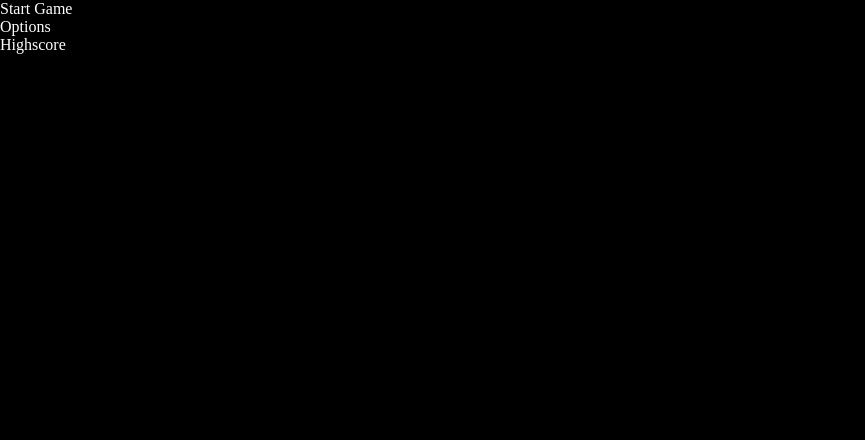
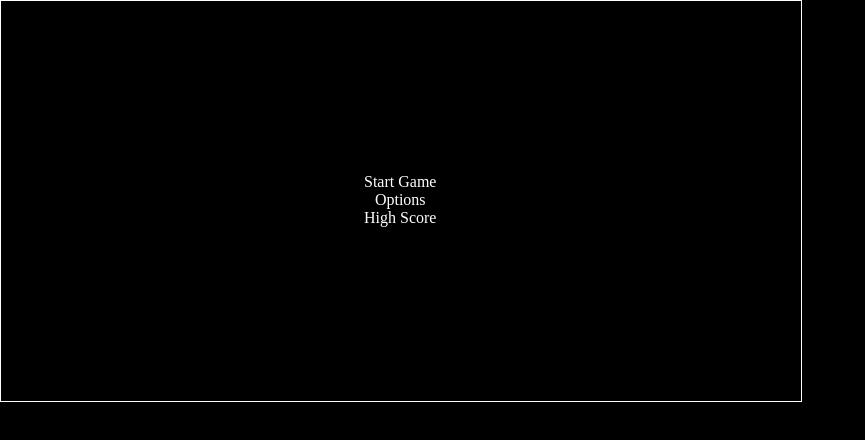
Before and after one commit to noobiept/snake, a browser extension: page index.html in a window 1280 px wide. Shown: the whole page, without its empty margins (0-865 px from the left). Drawn offline with Linux system fonts and the light colour scheme.

Commit message:
- center the menus in the canvas

```diff
--- a/index.html
+++ b/index.html
@@ -32,14 +32,14 @@
     <div id="MainMenu">
         <div id="MainMenu-startGame">Start Game</div>
         <div id="MainMenu-options">Options</div>
-        <div id="MainMenu-highscore">Highscore</div>
+        <div id="MainMenu-highScore">High Score</div>
     </div>
 
     <div id="Options">
 
     </div>
 
-    <div id="Highscore">
+    <div id="HighScore">
 
     </div>
 
--- a/scripts/main.js
+++ b/scripts/main.js
@@ -1,27 +1,33 @@
 /*
+    brief description:
+
+        - have obstacles (walls)
+        - have food (grows tail)
+        - snake can't hit its own tail or the obstacles
+        - snake always on constant movement (you control the direction)
+        - can't reverse the snake's direction
+        - the obstacles and food are generated automatically (you can choose the timings in the options)
+
+        - options:
+
+
+
     to doo:
 
         - have the option to have a 'frame' around the window, so that you can't pass to the other side (you die if touch it)
-        - add obstacles, that are generated (keep appearing, to make it more dificult?...)
         - appear the stuff that grows the snake tail (food, and possibly other items)
-        - can't hit its own tail, or the walls
-        - each times it eats a piece of food, it increases the snake's tail
-        - the snake is always on constant movement, and you can only change the direction of the movement
-        - can't reverse the movement (otherwise you go against your tail?..)
         - to win a map, maybe get to a certain score? and have free maps too, where it doesnt end
         - the speed has to be the same value has the snake's tails dimensions (width/height), so that it turns correctly
         - what to do when 2 keys being pressed (like top/right?..)
-        - the collision with the food is not aligned with the food's shape
-        - have highscore with number of tails
+        - have highscore with number of tails (but it kind of depends on the options? the difficulty level)
         - have menu with highscore and options for snake speed, time takes to get food, obstacles..
-        - have special food which gives like 2 tails but increases speed momentarely as side effect
+        - have special food which gives like 2 tails but increases speed momentarily as side effect
         - the speed option have it in pixels/sec (can be calculated from the tick time and pixels it moves each tick)
         - option to set the canvas width/height
         - when game over, restart the game (fast game)
         - when there's a collision (and the game ends), show where it happened (like change the color of the tail/wall)
         - have 2 players mode (2 snakes on same map)
  */
-
 
 
     // createjs
@@ -33,7 +39,6 @@ var CANVAS;
 
 var CANVAS_WIDTH = 800;
 var CANVAS_HEIGHT = 400;
-
 
 
     // the elements type in the game (useful to identify objects, call .getType() )
@@ -59,6 +64,8 @@ STAGE = new createjs.Stage( CANVAS );
 createjs.Ticker.setInterval( 100 );  // 50ms -> 20 fps
 createjs.Ticker.addListener( tick );
 
+
+MainMenu.init();
 MainMenu.open();
 };
 
@@ -70,9 +77,7 @@ MainMenu.open();
 
 function clearCanvas()
 {
-$( '#MainMenu' ).css( 'display', 'none' );
-$( '#Options' ).css( 'display', 'none' );
-$( '#Highscore' ).css( 'display', 'none' );
+MainMenu.clear();
 
 STAGE.removeAllChildren();
 }
--- a/scripts/main_menu.js
+++ b/scripts/main_menu.js
@@ -5,16 +5,27 @@ function MainMenu()
 
 }
 
+var MAIN_MENU;
+var OPTIONS;
+var HIGH_SCORE;
+
+MainMenu.init = function()
+{
+MAIN_MENU = document.querySelector( '#MainMenu' );
+OPTIONS = document.querySelector( '#Options' );
+HIGH_SCORE = document.querySelector( '#HighScore' );
+};
+
 
 MainMenu.open = function()
 {
 clearCanvas();
 
-var container = document.querySelector( '#MainMenu' );
 
-var startGame = container.querySelector( '#MainMenu-startGame' );
-var options = container.querySelector( '#MainMenu-options' );
-var highscore = container.querySelector( '#MainMenu-highscore' );
+
+var startGame = MAIN_MENU.querySelector( '#MainMenu-startGame' );
+var options = MAIN_MENU.querySelector( '#MainMenu-options' );
+var highScore = MAIN_MENU.querySelector( '#MainMenu-highScore' );
 
 
 startGame.onclick = function()
@@ -29,13 +40,14 @@ options.onclick = function()
     };
 
 
-highscore.onclick = function()
+highScore.onclick = function()
     {
-    MainMenu.highscore();
+    MainMenu.highScore();
     };
 
 
-$( container ).css( 'display', 'block' );
+$( MAIN_MENU ).css( 'display', 'block' );
+MainMenu.centerMenu( MAIN_MENU );
 };
 
 
@@ -111,7 +123,7 @@ clearCanvas();
 };
 
 
-MainMenu.highscore = function()
+MainMenu.highScore = function()
 {
 clearCanvas();
 
@@ -119,6 +131,31 @@ clearCanvas();
 
 
 
+MainMenu.centerMenu = function( element )
+{
+    // the canvas may not be starting at 0,0 position, so we need to account for that
+var canvasPosition = $( CANVAS ).position();
+
+var left = CANVAS_WIDTH / 2 - $( element ).width() / 2 + canvasPosition.left;
+
+var top = CANVAS_HEIGHT / 2 - $( element ).height() / 2 + canvasPosition.top;
+
+$( element ).css({
+    top  : top  + 'px',
+    left : left + 'px'
+    });
+};
+
+
+MainMenu.clear = function()
+{
+$( MAIN_MENU  ).css( 'display', 'none' );
+$( OPTIONS    ).css( 'display', 'none' );
+$( HIGH_SCORE ).css( 'display', 'none' );
+};
+
+
+
 window.MainMenu = MainMenu;
 
 }(window));
--- a/style.css
+++ b/style.css
@@ -1,6 +1,8 @@
 body
     {
     background-color: black;
+    color: white;
+    text-align: center;
     }
 
 #mainCanvas
@@ -9,16 +11,17 @@ body
 
     top: 0;
     left: 0;
+
+    border: 1px solid white;
     }
 
 
-#MainMenu, #Options, #Highscore
+#MainMenu, #Options, #HighScore
     {
     display: none;
+
     position: absolute;
 
     top: 0;
     left: 0;
-
-    color: white;
     }
```
